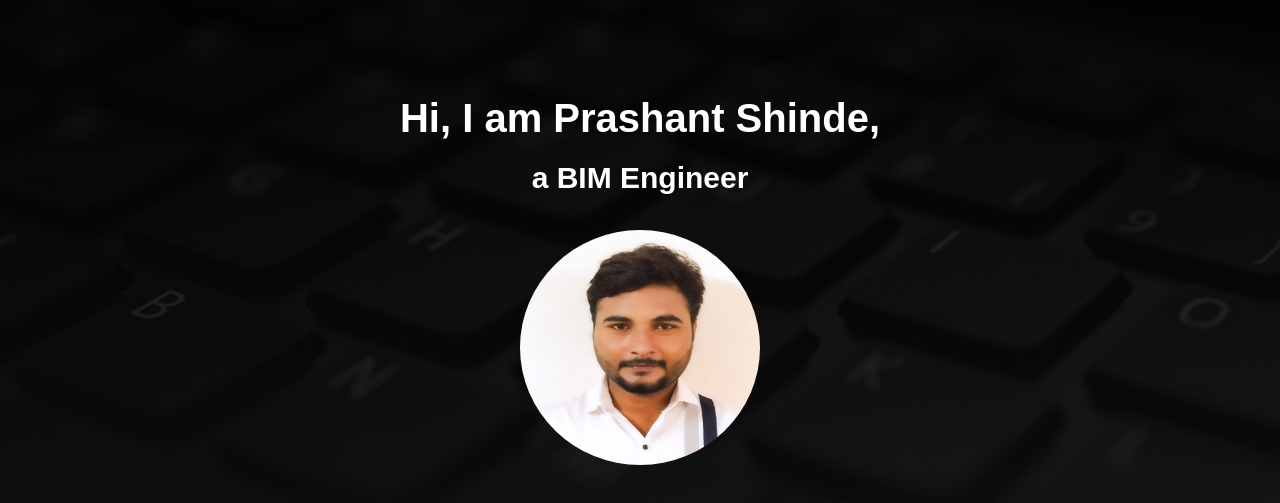
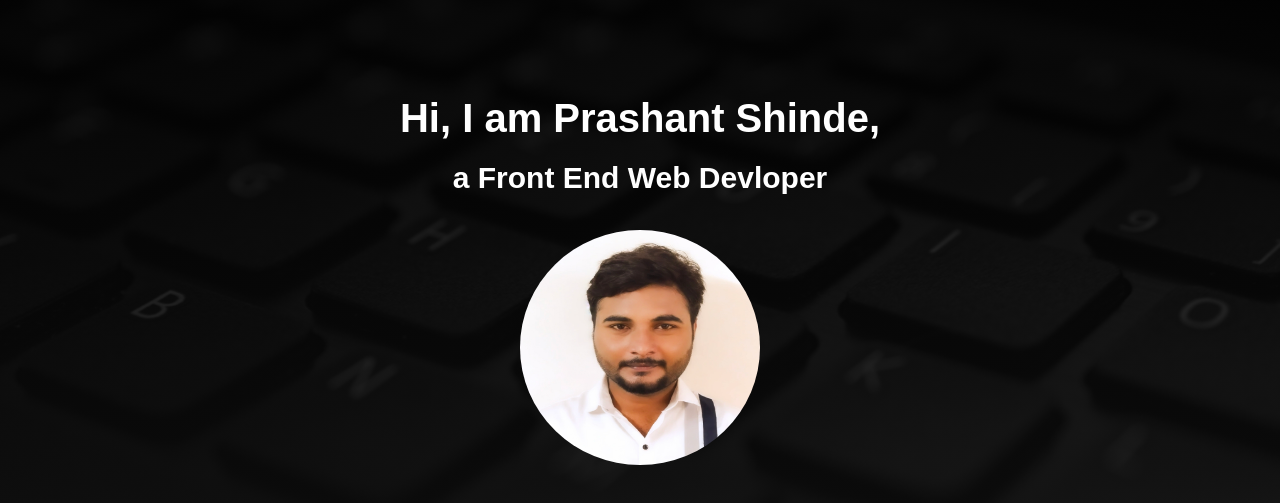
Before and after one commit to Prashant5300/Prashant5300, a plain HTML site: page index.html in a window 1280 px wide. Shown: the part 77-580 px from the top of the page. Drawn offline with nearby package versions, Linux system fonts and the light colour scheme; no server answers.

Commit message:
Update index.html

```diff
--- a/index.html
+++ b/index.html
@@ -68,7 +68,7 @@
     <section id="home">
         <div class="innerContent" id="home_innercontent">
             <h3 id="user-detail-name">Hi, I am Prashant Shinde,</h3>
-            <h4>a BIM Engineer</h4>
+            <h4>a Front End Web Devloper</h4>
             <div id="HomePageImg">
                 <img class="home-img" src="images/IMG_20240713_172315.jpg" alt="">
             </div>
```
